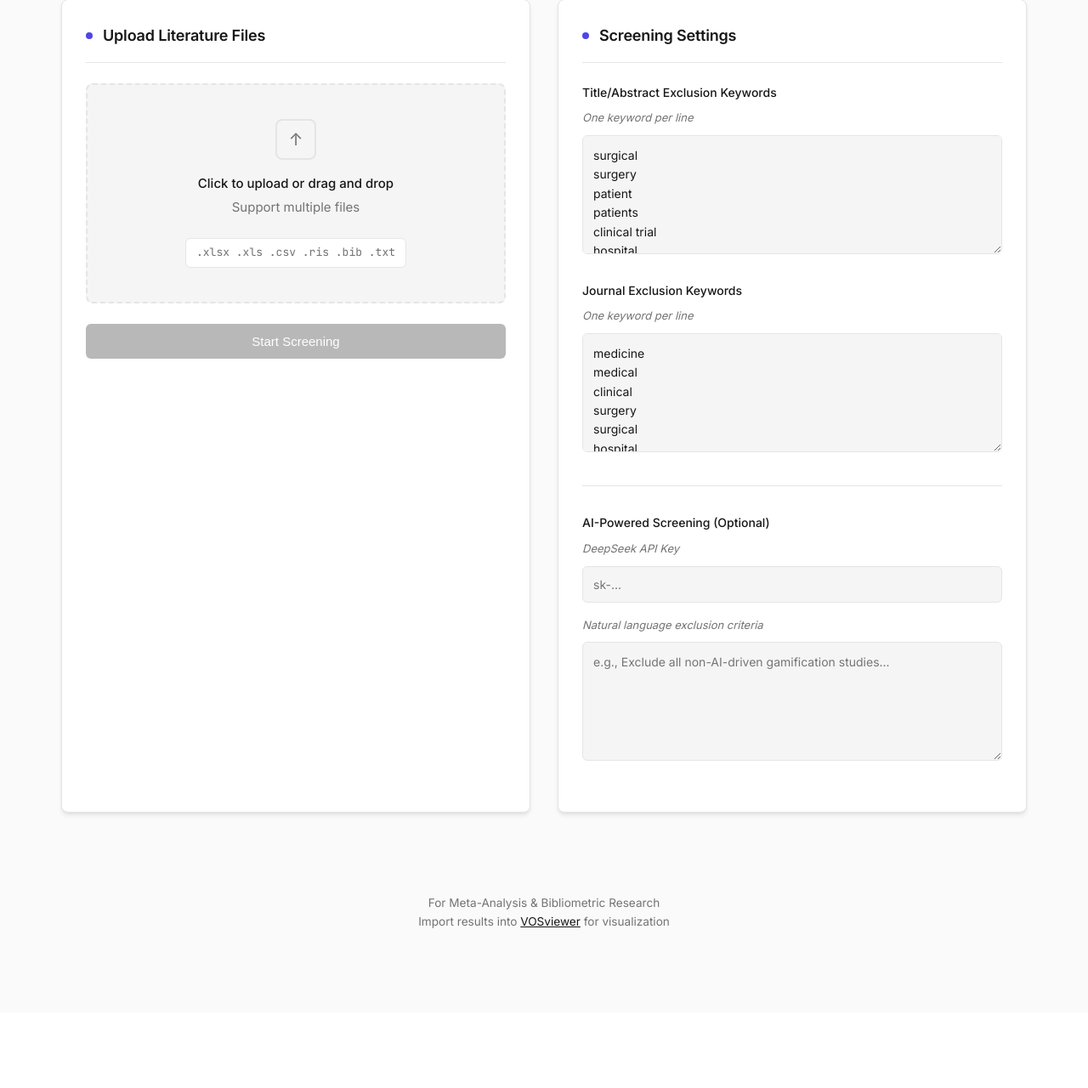
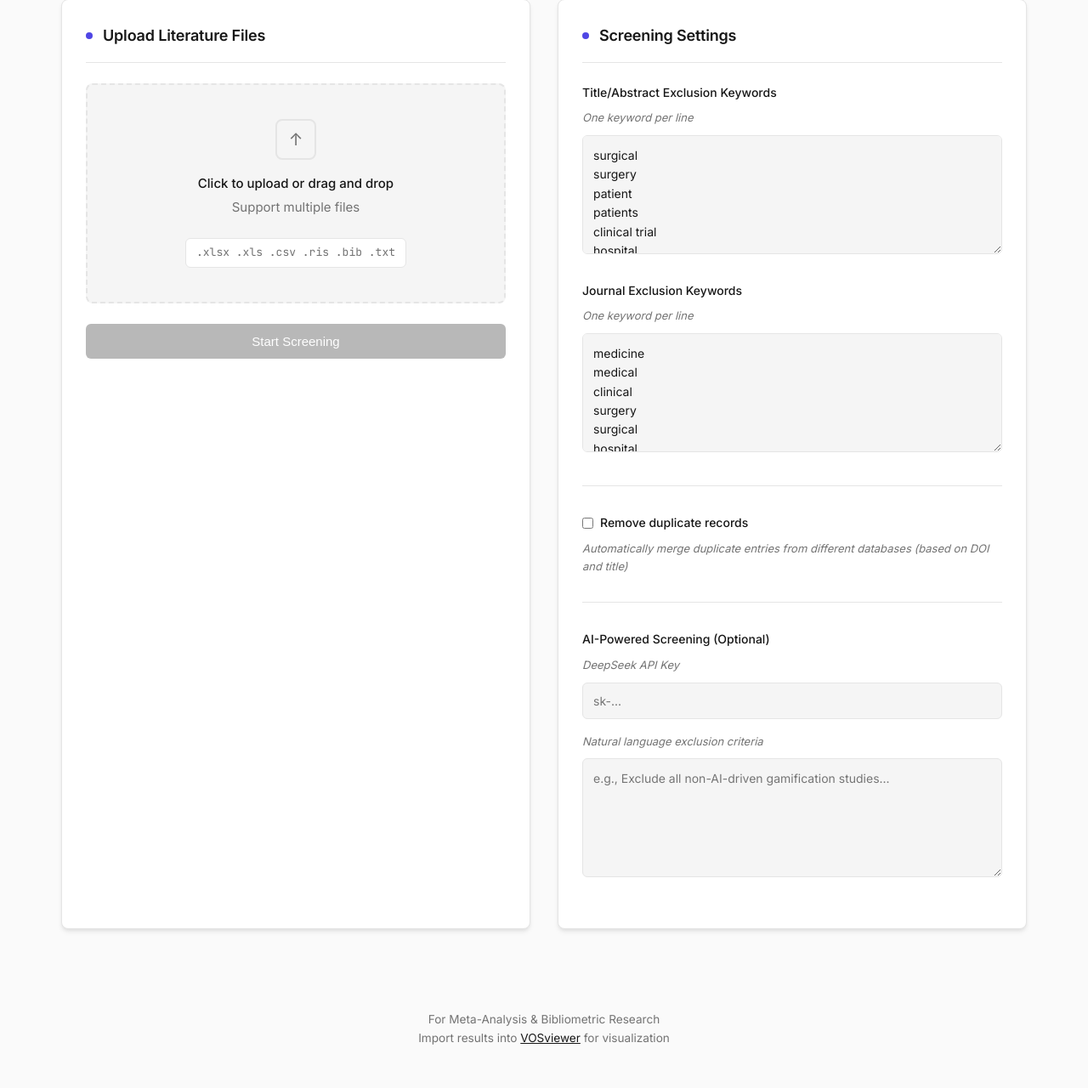
Before and after one commit to Jake-yutong/Literature-Screening-Tool, a Flask app: page / in a window 1280 px wide. Shown: the part 380-1660 px from the top of the page at 85% size. Before the commit the page ends 1472 px from the top, so only its background shows below. Run offline with Flask 3, Linux system fonts and the light colour scheme.

Commit message:
Add intelligent deduplication feature
Features:
- Smart duplicate detection using DOI and title matching
- User-controllable checkbox option in settings
- Dual deduplication strategy:
  * DOI-based: Most accurate, removes exact DOI matches
  * Title-based: Normalized title comparison (case-insensitive, punctuation-agnostic)
- Detailed statistics display showing removed duplicates

UI Updates:
- Added 'Remove duplicate records' checkbox in settings panel
- Deduplication info card in results (shows: original → final count)
- Bilingual support (English/Chinese) for all new UI elements
- Helpful hint text explaining the feature

Technical Implementation:
- New remove_duplicates() function with configurable methods
- Preserves first occurrence when duplicates found
- Returns detailed deduplication statistics
- Integrated into screen_literature_task workflow
- Updates stats object with deduplication info

Use Cases:
- Merging Web of Science and Scopus exports
- Combining multiple database search results
- Cleaning datasets with duplicate submissions

Default: Off (user must opt-in to maintain backward compatibility)

```diff
--- a/app.py
+++ b/app.py
@@ -68,6 +68,78 @@ def contains_blacklisted_keyword(text, blacklist):
         if keyword.lower().strip() in text_lower:
             return True, keyword
     return False, ""
+
+
+def remove_duplicates(df, title_col='Title', method='doi_title'):
+    """
+    Remove duplicate records from DataFrame.
+
+    Args:
+        df: DataFrame to deduplicate
+        title_col: Name of the title column
+        method: Deduplication method
+            - 'doi': Remove duplicates based on DOI (if available)
+            - 'title': Remove duplicates based on title similarity
+            - 'doi_title': Try DOI first, then title (default)
+
+    Returns:
+        Tuple of (deduplicated_df, duplicate_info_dict)
+    """
+    original_count = len(df)
+    df_clean = df.copy()
+
+    # Track duplicates
+    duplicates_removed = 0
+    duplicate_details = []
+
+    # Step 1: Remove DOI-based duplicates
+    if 'DOI' in df_clean.columns and method in ['doi', 'doi_title']:
+        # Only consider rows with non-empty DOI
+        doi_mask = df_clean['DOI'].notna() & (df_clean['DOI'].astype(str).str.strip() != '')
+
+        if doi_mask.any():
+            # Mark duplicates based on DOI (keep first occurrence)
+            df_clean['_temp_doi_dup'] = df_clean['DOI'].where(doi_mask)
+            duplicated_doi = df_clean.duplicated(subset=['_temp_doi_dup'], keep='first')
+
+            if duplicated_doi.any():
+                dup_count = duplicated_doi.sum()
+                duplicates_removed += dup_count
+                duplicate_details.append(f"DOI-based: {dup_count} duplicates")
+                df_clean = df_clean[~duplicated_doi]
+
+            df_clean = df_clean.drop(columns=['_temp_doi_dup'])
+
+    # Step 2: Remove title-based duplicates
+    if title_col in df_clean.columns and method in ['title', 'doi_title']:
+        # Normalize titles for comparison
+        df_clean['_temp_title_norm'] = df_clean[title_col].astype(str).str.lower().str.strip()
+        df_clean['_temp_title_norm'] = df_clean['_temp_title_norm'].str.replace(r'[^\w\s]', '', regex=True)
+        df_clean['_temp_title_norm'] = df_clean['_temp_title_norm'].str.replace(r'\s+', ' ', regex=True)
+
+        # Remove exact title duplicates (keep first)
+        duplicated_title = df_clean.duplicated(subset=['_temp_title_norm'], keep='first')
+
+        if duplicated_title.any():
+            dup_count = duplicated_title.sum()
+            duplicates_removed += dup_count
+            duplicate_details.append(f"Title-based: {dup_count} duplicates")
+            df_clean = df_clean[~duplicated_title]
+
+        df_clean = df_clean.drop(columns=['_temp_title_norm'])
+
+    # Reset index
+    df_clean = df_clean.reset_index(drop=True)
+
+    dedup_info = {
+        'original_count': original_count,
+        'duplicates_removed': duplicates_removed,
+        'final_count': len(df_clean),
+        'details': duplicate_details,
+        'method': method
+    }
+
+    return df_clean, dedup_info
 
 
 def parse_ris_file(file_content):
@@ -221,17 +293,26 @@ def df_to_bibtex(df, title_col='Title', abstract_col='Abstract', source_col='Sou
     return writer.write(bib_db)
 
 
-def screen_literature_task(task_id, df, title_abstract_keywords, journal_keywords, api_key=None, ai_criteria=None):
+def screen_literature_task(task_id, df, title_abstract_keywords, journal_keywords, api_key=None, ai_criteria=None, remove_duplicates_flag=False):
     """Background task for screening literature."""
     try:
         tasks[task_id]['status'] = 'processing'
         tasks[task_id]['progress'] = 0
         tasks[task_id]['message'] = 'Initializing...'
 
+        original_total = len(df)
+
         # Find relevant columns
         title_col = find_column(df, "title")
         abstract_col = find_column(df, "abstract")
         source_col = find_column(df, "source")
+
+        # --- Step 0: Remove duplicates if requested ---
+        dedup_info = None
+        if remove_duplicates_flag:
+            tasks[task_id]['message'] = 'Removing duplicates...'
+            df, dedup_info = remove_duplicates(df, title_col=title_col or 'Title', method='doi_title')
+            print(f"🔄 Deduplication: {dedup_info['duplicates_removed']} duplicates removed ({dedup_info['original_count']} → {dedup_info['final_count']})", flush=True)
 
         # Parse keywords
         ta_blacklist = [k.strip() for k in title_abstract_keywords.split('\n') if k.strip()]
@@ -242,13 +323,15 @@ def screen_literature_task(task_id, df, title_abstract_keywords, journal_keyword
         df['_EXCLUSION_REASON'] = ''
 
         stats = {
+            'original_total': original_total,
             'total': len(df),
             'title_col': title_col,
             'abstract_col': abstract_col,
             'source_col': source_col,
             'title_abstract_excluded': 0,
             'journal_excluded': 0,
-            'ai_excluded': 0
+            'ai_excluded': 0,
+            'deduplication': dedup_info
         }
 
         tasks[task_id]['message'] = 'Keyword Screening...'
@@ -494,6 +577,9 @@ def screen():
         df = pd.concat(dfs, ignore_index=True)
         print(f"Merged {len(dfs)} files. Total rows: {len(df)}", flush=True)
 
+        # Get deduplication preference
+        remove_duplicates_flag = request.form.get('remove_duplicates', 'false').lower() == 'true'
+
         # Create task
         task_id = str(uuid.uuid4())
         tasks[task_id] = {
@@ -505,7 +591,7 @@ def screen():
 
         # Start background thread
         thread = threading.Thread(target=screen_literature_task,
-                                args=(task_id, df, ta_keywords, journal_keywords, api_key, ai_criteria))
+                                args=(task_id, df, ta_keywords, journal_keywords, api_key, ai_criteria, remove_duplicates_flag))
         thread.daemon = True
         thread.start()
 
--- a/templates/index.html
+++ b/templates/index.html
@@ -650,6 +650,16 @@
                 <hr style="border: 0; border-top: 1px solid var(--border); margin: 2rem 0;">
 
                 <div class="keyword-section">
+                    <label style="display: flex; align-items: center; cursor: pointer; user-select: none;">
+                        <input type="checkbox" id="removeDuplicates" style="margin-right: 0.5rem; width: auto; cursor: pointer;">
+                        <span data-i18n="label-remove-duplicates">Remove duplicate records</span>
+                    </label>
+                    <p class="hint" data-i18n="hint-remove-duplicates">Automatically merge duplicate entries from different databases (based on DOI and title)</p>
+                </div>
+
+                <hr style="border: 0; border-top: 1px solid var(--border); margin: 2rem 0;">
+
+                <div class="keyword-section">
                     <label data-i18n="label-ai">AI-Powered Screening (Optional)</label>
                     <p class="hint" data-i18n="hint-api-key">DeepSeek API Key</p>
                     <input type="password" id="apiKey" class="form-input" placeholder="sk-...">
@@ -681,6 +691,16 @@
                     <div class="item">
                         <span data-i18n="col-journal">Journal Column:</span>
                         <span id="sourceCol" class="detected">-</span>
+                    </div>
+                </div>
+
+                <div id="dedupInfo" style="display: none; background: var(--bg-input); border: 1px solid var(--border); border-radius: 6px; padding: 1rem; margin-bottom: 1.5rem;">
+                    <div style="display: flex; align-items: center; margin-bottom: 0.5rem;">
+                        <span style="font-weight: 500; font-size: 0.875rem;" data-i18n="dedup-title">Deduplication Applied</span>
+                    </div>
+                    <div style="font-size: 0.8125rem; color: var(--text-secondary);">
+                        <span data-i18n="dedup-removed">Duplicates removed:</span> <strong id="dedupCount">0</strong>
+                        <span style="margin-left: 1rem;">(<span id="dedupOriginal">0</span> → <span id="dedupFinal">0</span>)</span>
                     </div>
                 </div>
 
@@ -751,6 +771,8 @@
                 'label-ta-blacklist': 'Title/Abstract Exclusion Keywords',
                 'label-journal-blacklist': 'Journal Exclusion Keywords',
                 'hint-keywords': 'One keyword per line',
+                'label-remove-duplicates': 'Remove duplicate records',
+                'hint-remove-duplicates': 'Automatically merge duplicate entries from different databases (based on DOI and title)',
                 'label-ai': 'AI-Powered Screening (Optional)',
                 'hint-api-key': 'DeepSeek API Key',
                 'hint-ai-criteria': 'Natural language exclusion criteria',
@@ -759,6 +781,8 @@
                 'col-title': 'Title Column:',
                 'col-abstract': 'Abstract Column:',
                 'col-journal': 'Journal Column:',
+                'dedup-title': 'Deduplication Applied',
+                'dedup-removed': 'Duplicates removed:',
                 'stat-total': 'Total Records',
                 'stat-kept': 'Retained',
                 'stat-excluded': 'Excluded',
@@ -784,6 +808,8 @@
                 'label-ta-blacklist': '标题/摘要排除关键词',
                 'label-journal-blacklist': '期刊排除关键词',
                 'hint-keywords': '每行一个关键词',
+                'label-remove-duplicates': '去除重复记录',
+                'hint-remove-duplicates': '自动合并来自不同数据库的重复条目（基于DOI和标题）',
                 'label-ai': 'AI 智能筛选（可选）',
                 'hint-api-key': 'DeepSeek API 密钥',
                 'hint-ai-criteria': '自然语言排除标准',
@@ -792,6 +818,8 @@
                 'col-title': '标题列：',
                 'col-abstract': '摘要列：',
                 'col-journal': '期刊列：',
+                'dedup-title': '已应用去重',
+                'dedup-removed': '已移除重复：',
                 'stat-total': '总记录数',
                 'stat-kept': '保留',
                 'stat-excluded': '排除',
@@ -966,6 +994,7 @@
             formData.append('journal_keywords', document.getElementById('journalKeywords').value);
             formData.append('api_key', document.getElementById('apiKey').value);
             formData.append('ai_criteria', document.getElementById('aiCriteria').value);
+            formData.append('remove_duplicates', document.getElementById('removeDuplicates').checked.toString());
 
             try {
                 // Step 1: Start Task
@@ -1041,6 +1070,16 @@
             document.getElementById('sourceCol').textContent = stats.source_col || '❌ Not found';
             document.getElementById('sourceCol').className = stats.source_col ? 'detected' : 'not-found';
 
+            // Show deduplication info if applicable
+            if (stats.deduplication && stats.deduplication.duplicates_removed > 0) {
+                document.getElementById('dedupInfo').style.display = 'block';
+                document.getElementById('dedupCount').textContent = stats.deduplication.duplicates_removed.toLocaleString();
+                document.getElementById('dedupOriginal').textContent = stats.deduplication.original_count.toLocaleString();
+                document.getElementById('dedupFinal').textContent = stats.deduplication.final_count.toLocaleString();
+            } else {
+                document.getElementById('dedupInfo').style.display = 'none';
+            }
+
             // Setup download buttons with format selection
             const exportFormat = document.getElementById('exportFormat');
             const downloadCleaned = document.getElementById('downloadCleaned');
```
